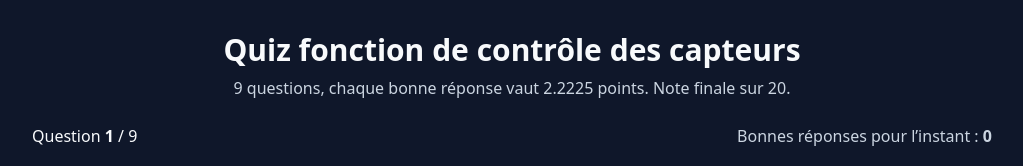
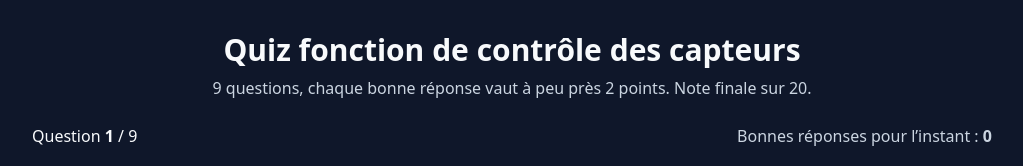
Before and after one commit to HRitchy/GABARITS, a Next.js app: page / in a window 1280 px wide. Shown: the top 166 px of the page, without its empty margins (128-1151 px from the left). Built offline with nearby package versions, Linux system fonts and the light colour scheme.

Commit message:
Update page.tsx

```diff
--- a/app/page.tsx
+++ b/app/page.tsx
@@ -295,7 +295,7 @@ export default function HomePage() {
               Quiz fonction de contrôle des capteurs
             </h1>
             <p className="text-slate-300 text-sm sm:text-base">
-              9 questions, chaque bonne réponse vaut {POINTS_PAR_QUESTION}{' '}
+              9 questions, chaque bonne réponse vaut à peu près 2
               points. Note finale sur 20.
             </p>
           </header>
```
